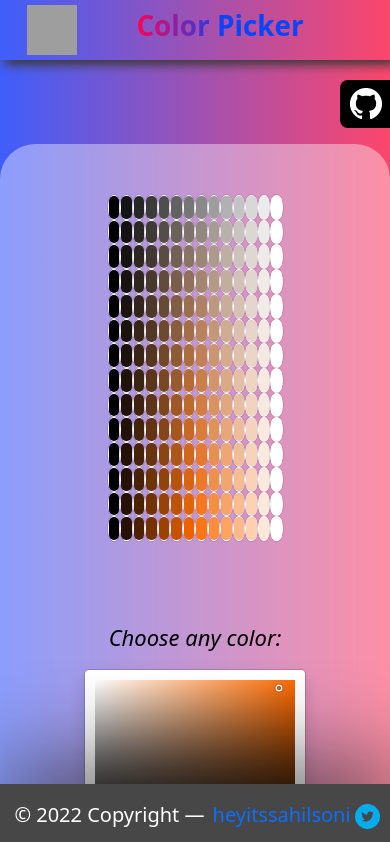
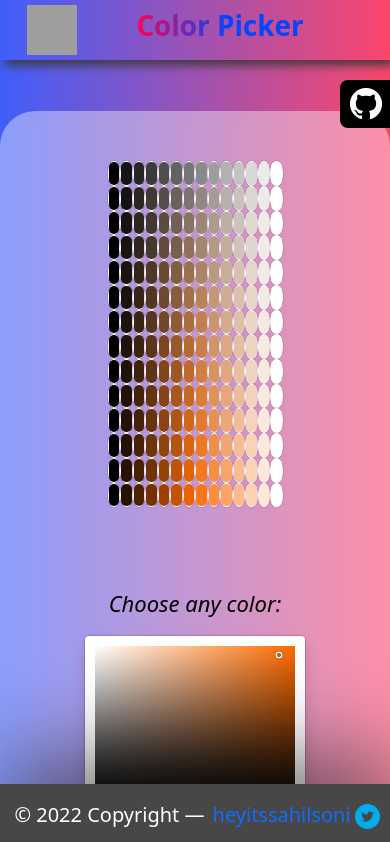
Before and after one commit to SscSPs/color, a React (Create React App) app: page / in a window 390 px wide. Shown: the top 842 px of the page. Built offline with nearby package versions, Linux system fonts and the light colour scheme; grey boxes are pictures that could not be loaded.

Commit message:
Update App.css

```diff
--- a/src/App.css
+++ b/src/App.css
@@ -178,6 +178,7 @@
   position: absolute;
   transition: transform 0.3s;
   display: block;
+  z-index:1;
 }
 
 .visitGithubBtn {
@@ -203,7 +204,7 @@ html {
 @media (max-width: 800px) {
   .main {
     width: 100%;
-    margin-top:10vh;
+
 
   }
 
```
